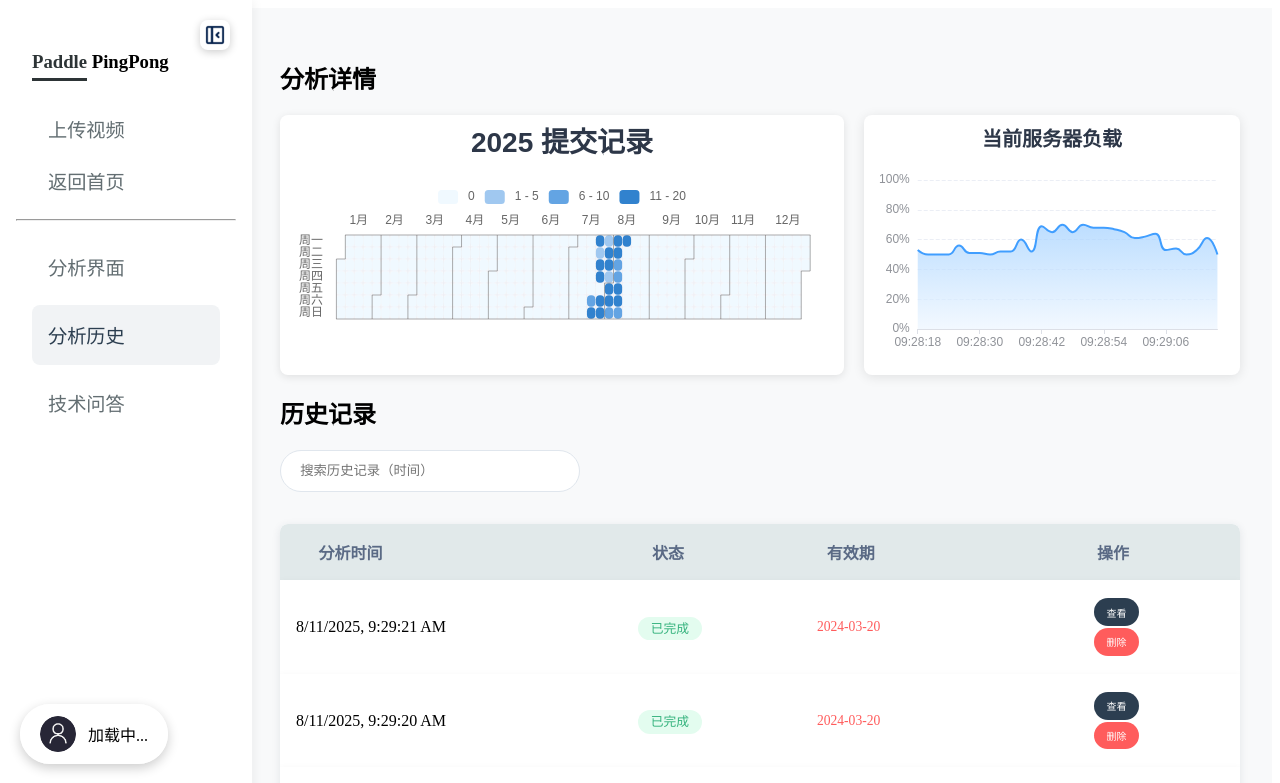
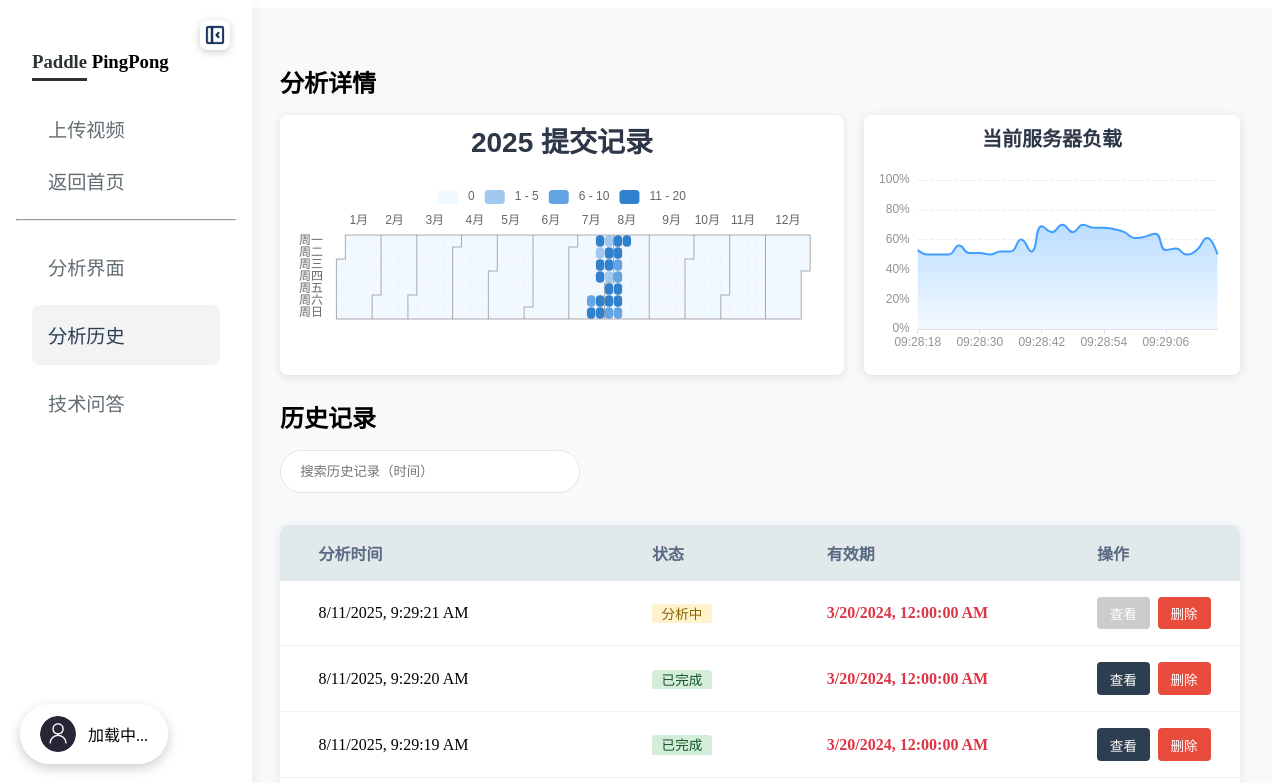
Before and after one commit to UnicFor/PaddlePingPong, a Vue app: page /main in a window 1280 px wide. Shown: the top 783 px of the page. Built offline with nearby package versions, Linux system fonts and the light colour scheme; no server answers.

Commit message:
更新表格样式，修复轮查功能以及相关bug

```diff
--- a/package.json
+++ b/package.json
@@ -12,6 +12,7 @@
     "axios": "^1.8.2",
     "dompurify": "^3.2.6",
     "echarts": "^6.0.0",
+    "element-plus": "^2.10.6",
     "html2pdf.js": "^0.10.3",
     "jwt-decode": "^4.0.0",
     "marked": "^16.1.2",
--- a/src/components/HistoryHeader.vue
+++ /dev/null
@@ -1,32 +0,0 @@
-<script setup>
-
-</script>
-
-<template>
-  <div class="virtual-header">
-    <div>分析时间</div>
-    <div>状态</div>
-    <div>有效期</div>
-    <div>操作</div>
-  </div>
-</template>
-
-<style scoped>
-.virtual-header {
-  display: grid;
-  gap: 1rem;
-  grid-template-columns: 2fr 1fr 1.6fr 0.8fr;
-  background: #e1e9ea;
-  border-radius: 8px 8px 0 0;
-  padding: 1rem 1rem 1rem 2.4rem;
-  font-weight: 600;
-  color: #5a6a85;
-}
-
-@media (max-width: 768px) {
-  .virtual-header {
-    gap: 0;
-    padding: 1rem;
-  }
-}
-</style>
--- a/src/components/HistoryItem.vue
+++ /dev/null
@@ -1,88 +0,0 @@
-<script>
-import { useHistoryStore } from '@/stores/history.js'
-
-export default {
-  props: {
-    item: {
-      type: Object,
-      required: true
-    }
-  },
-  computed: {
-    formattedTime() {
-      return new Date(this.item.time).toLocaleString()
-    },
-    statusText() {
-      const statusMap = {
-        processing: '分析中',
-        completed: '已完成',
-        expired: '已失效'
-      }
-      return statusMap[this.item.status]
-    },
-    statusClass() {
-      return `status-${this.item.status}`
-    },
-    isExpiringSoon() {
-      const expiryDate = new Date(this.item.expiry)
-      const diffDays = Math.ceil((expiryDate - Date.now()) / (1000 * 3600 * 24))
-      return diffDays <= 3
-    },
-    isCompleted() {
-      return this.item.status === 'completed'
-    }
-  },
-  methods: {
-    handleDelete() {
-      if (!confirm('确定要永久删除此报告？')) return
-      this.$emit('delete', this.item.id)
-    },
-    handleCheck() {
-      const historyStore = useHistoryStore()
-      historyStore.setCurrentAnalysisId(this.item.id)
-      this.$emit('check')
-    }
-  },
-  emits: ['check', 'delete']
-}
-</script>
-
-<template>
-  <div class="history-item">
-    <!-- 时间列 -->
-    <div class="time-col">
-      <span class="analysis-time">{{ formattedTime }}</span>
-    </div>
-
-    <!-- 状态列 -->
-    <div class="status-col">
-      <span class="status-badge" :class="statusClass">
-        {{ statusText }}
-      </span>
-    </div>
-
-    <!-- 有效期列 -->
-    <div class="expiry-col">
-      <span class="expiry-indicator" :class="{ 'expiring-soon': isExpiringSoon }">
-        {{ item.expiry }}
-      </span>
-    </div>
-
-    <!-- 操作列 -->
-    <div>
-      <button
-        class="check-btn"
-        :class="{ disabled: !isCompleted }"
-        :disabled="!isCompleted"
-        @click="handleCheck"
-      >
-        查看
-      </button>
-      <button class="delete-btn" @click="handleDelete">
-        删除
-      </button>
-    </div>
-  </div>
-</template>
-
-<style scoped src="@/assets/css/history-item.css"></style>
--- a/src/main.js
+++ b/src/main.js
@@ -1,6 +1,10 @@
 import router from './router'
 import { createApp } from 'vue'
 import { createPinia } from 'pinia'
+
+import ElementPlus from 'element-plus'
+
+import 'element-plus/dist/index.css'
 
 import App from './App.vue'
 
@@ -9,4 +13,5 @@ const pinia = createPinia()
 const app = createApp(App)
 app.use(pinia)
 app.use(router)
+app.use(ElementPlus)
 app.mount('#app')
--- a/src/stores/history.js
+++ b/src/stores/history.js
@@ -8,7 +8,7 @@ const generateMockData = () => {
   return Array.from({ length: 10 }, (_, i) => ({
     id: i + 1,
     time: new Date(baseTime + i * 1000).toLocaleString(),
-    status: i === 0 ? 'expired' : (i === 19 ? 'processing' : 'completed'),
+    status: i === 0 ? 'expired' : (i === 9 ? 'processing' : 'completed'),
     expiry: "2024-03-20"
   }));
 }
@@ -33,12 +33,16 @@ export const useHistoryStore = defineStore('history', () => {
 
     const fetchHistory = async () => {
         try {
-            isLoading.value = true
-
+            if (historyItems.value.length === 0 || processingItems.value.length > 0) {
+                isLoading.value = true;
+            }
             // 开发环境使用模拟数据
             if (import.meta.env.MODE === 'development') {
                 await new Promise(resolve => setTimeout(resolve, 500))
-                historyItems.value = generateMockData()
+
+                // 首次加载时强制生成模拟数据
+                const newData = generateMockData();
+                updateHistoryItems(newData);
 
                 // 设置默认最新记录
                 if (historyItems.value.length > 0) {
@@ -48,7 +52,8 @@ export const useHistoryStore = defineStore('history', () => {
                         .sort((a, b) => b.id - a.id)
 
                     // 优先选择最新非 processing 记录，若没有则保持 null
-                    currentAnalysisId.value = validRecords[0]?.id || null
+                    currentAnalysisId.value = validRecords[0]?.id || null;
+                    initialized.value = true;
                 }
                 error.value = null
                 return
@@ -77,17 +82,16 @@ export const useHistoryStore = defineStore('history', () => {
               expiry: item.expiry
             }))
 
-            // 设置默认最新记录
-            if (!initialized.value) {
-                if (historyItems.value.length > 0) {
-                    const validRecords = [...historyItems.value]
-                        .filter(item => item.status === 'completed')
-                        .sort((a, b) => b.id - a.id)
+            // 使用新函数更新数据，避免完全替换
+            updateHistoryItems(data);
 
-                    currentAnalysisId.value = validRecords[0]?.id || null
-                }
-
-                initialized.value = true // 标记已初始化
+            // 设置默认最新记录 (保持不变)
+            if (!initialized.value && historyItems.value.length > 0) {
+                const validRecords = [...historyItems.value]
+                    .filter(item => item.status === 'completed')
+                    .sort((a, b) => b.id - a.id);
+                currentAnalysisId.value = validRecords[0]?.id || null;
+                initialized.value = true;
             }
 
             error.value = null
@@ -95,12 +99,40 @@ export const useHistoryStore = defineStore('history', () => {
             error.value = err.message || '请求失败，请检查网络连接'
             console.error('获取历史记录失败:', err)
         } finally {
-            isLoading.value = false
-            if (processingItems.value.length > 0) {
-              polling.value = setTimeout(fetchHistory, 10000) // 每10秒轮询
-            }
+            // 延迟隐藏加载状态，避免快速闪烁
+            setTimeout(() => {
+                isLoading.value = false;
+            }, 300);
         }
     }
+
+    // 添加新函数用于智能更新历史记录
+    const updateHistoryItems = (newItems) => {
+        // 如果是首次加载，直接替换
+        if (historyItems.value.length === 0) {
+            historyItems.value = newItems;
+            return;
+        }
+
+        // 创建现有ID的映射
+        const existingItemsMap = new Map(historyItems.value.map(item => [item.id, item]));
+
+        // 更新或添加项目
+        newItems.forEach(newItem => {
+            const existingItem = existingItemsMap.get(newItem.id);
+            if (existingItem) {
+                // 只在状态发生变化时更新
+                if (existingItem.status !== newItem.status) {
+                    Object.assign(existingItem, newItem);
+                }
+            } else {
+                historyItems.value.push(newItem);
+            }
+        });
+
+        // 按ID降序排序
+        historyItems.value.sort((a, b) => b.id - a.id);
+    };
 
     const deleteItem = async (id) => {
         try {
@@ -160,9 +192,11 @@ export const useHistoryStore = defineStore('history', () => {
     }
 
     const startAutoRefresh = () => {
-      if (processingItems.value.length > 0) {
-        polling.value = setTimeout(fetchHistory, 10000)
-      }
+        if (polling.value) {
+            clearTimeout(polling.value);
+            polling.value = null;
+        }
+        polling.value = setTimeout(fetchHistory, 30000);
     }
 
     return {
--- a/src/views/AnalysisHistory.vue
+++ b/src/views/AnalysisHistory.vue
@@ -1,60 +1,108 @@
-<script>
-import HistoryItem from '@/components/HistoryItem.vue'
-import HistoryHeader from '@/components/HistoryHeader.vue'
+<script setup>
+import { ref, computed, onMounted, onBeforeUnmount, defineEmits } from 'vue'
 import { useHistoryStore } from '@/stores/history.js'
+import ServerGauge from '@/components/ServerGauge.vue'
+import CommitHeatmap from '@/components/HeatMap.vue'
 
-import {ref, computed, onMounted, onBeforeUnmount} from 'vue'
+const historyStore = useHistoryStore()
+const searchQuery = ref('')
+const year = ref(new Date().getFullYear())
 
-import ServerGauge from "@/components/ServerGauge.vue";
-import CommitHeatmap from "@/components/HeatMap.vue";
+const emit = defineEmits(['check'])
 
+// 在组件挂载时获取数据
+onMounted(() => {
+  historyStore.fetchHistory()
+  historyStore.startAutoRefresh()
+})
 
-export default {
-  components: {ServerGauge, CommitHeatmap, HistoryItem, HistoryHeader },
-  data() {
-    return {
-      year: new Date().getFullYear()
-    }
-  },
-  setup() {
-    const historyStore = useHistoryStore()
-    const searchQuery = ref('')
+// 清理定时器防止内存泄漏
+onBeforeUnmount(() => {
+  if (historyStore.polling) {
+    clearTimeout(historyStore.polling);
+    historyStore.polling = null;
+  }
+})
 
-    // 初始化获取数据
-    historyStore.fetchHistory()
+// 格式化时间
+const formatTime = (time) => {
+  if (!time) return ''
+  return new Date(time).toLocaleString()
+}
 
-    // 统一计算属性
-    const filteredItems = computed(() => {
-      // 添加空值检查
-      if (!historyStore.historyItems) return []
-      return historyStore.historyItems
-      .filter(item =>
-        item.time.includes(searchQuery.value) ||
-        item.status.includes(searchQuery.value)
-      )
-      .sort((a, b) => b.id - a.id);
-    })
+// 获取状态文本
+const getStatusText = (status) => {
+  const statusMap = {
+    processing: '分析中',
+    completed: '已完成',
+    expired: '已失效'
+  }
+  return statusMap[status] || status
+}
 
-    const handleDelete = async (id) => {
-      await historyStore.deleteItem(id)
-    }
+// 获取状态样式
+const getStatusClass = (status) => {
+  return `status-${status}`
+}
 
-    onMounted(() => {
-      historyStore.startAutoRefresh() // 进入页面启动
-    })
+// 检查是否即将过期
+const isExpiringSoon = (expiryDate) => {
+  if (!expiryDate) return false
+  const expiry = new Date(expiryDate)
+  const diffDays = Math.ceil((expiry - Date.now()) / (1000 * 3600 * 24))
+  return diffDays <= 3
+}
 
-    onBeforeUnmount(() => {
-      clearTimeout(historyStore.polling) // 离开页面停止
-    })
+// 检查是否已完成
+const isCompleted = (status) => {
+  return status.toLowerCase() === 'completed';
+}
 
-    return {
-      searchQuery,
-      filteredItems,
-      handleDelete,
-      historyStore
-    }
+// 处理删除操作
+const handleDelete = async (id) => {
+  if (!confirm('确定要永久删除此报告？')) return
+  await historyStore.deleteItem(id)
+}
+
+// 处理查看操作
+const handleCheck = (id) => {
+  // 找到对应的分析项
+  const item = historyStore.historyItems.find(item => item.id === id);
+
+  if (!item) {
+    alert('未找到对应的分析项');
+    return;
+  }
+
+  if (!isCompleted(item.status)) {
+    console.log('分析尚未完成，无法查看');
+    alert('分析尚未完成，无法查看');
+    return;
+  }
+
+  try {
+    // 设置当前分析ID
+    historyStore.setCurrentAnalysisId(item.id);
+    console.log('已设置当前分析ID:', item.id);
+
+    // 触发check事件，通知父组件(Main.vue)切换到分析页面
+    emit('check');
+
+  } catch (error) {
+    console.error('查看操作失败:', error);
+    alert('查看操作失败，请重试');
   }
 }
+
+// 过滤显示的历史记录
+const filteredItems = computed(() => {
+  return historyStore.historyItems
+    .filter(item =>
+      item.time.includes(searchQuery.value) ||
+      item.status.includes(searchQuery.value)
+    )
+    .sort((a, b) => b.id - a.id)
+})
 </script>
 
 <template>
@@ -62,10 +110,10 @@ export default {
     <h2 class="section-title">分析详情</h2>
     <div class="dashboard-container">
       <div class="heatmap-section">
-        <commit-heatmap :year="year" />
+        <CommitHeatmap :year="year" />
       </div>
       <div class="gauge-section">
-        <server-gauge title="服务器负载监控" />
+        <ServerGauge title="服务器负载监控" />
       </div>
     </div>
     <h2 class="section-title">历史记录</h2>
@@ -77,28 +125,65 @@ export default {
       >
     </div>
 
-    <div v-if="historyStore.isLoading" class="loading">
+    <div
+      v-if="historyStore.isLoading && historyStore.historyItems.length === 0"
+      class="loading"
+    >
       正在加载历史记录...
     </div>
 
-    <!-- 表格结构 -->
-    <div v-else>
-      <div class="table-body">
-        <!-- 独立表头组件 -->
-        <HistoryHeader />
-        <!-- 使用div模拟表格行 -->
-        <HistoryItem
-          v-for="item in filteredItems"
-          :key="item.id"
-          :item="item"
-          @delete="handleDelete"
-          @check="$emit('check')"
-        />
+    <!-- 使用Grid布局的表格 -->
+    <div v-else class="table-container">
+      <!-- 表头 -->
+      <div class="table-header">
+        <div>分析时间</div>
+        <div>状态</div>
+        <div>有效期</div>
+        <div>操作</div>
+      </div>
 
-        <!-- 空状态 -->
-        <div v-if="!filteredItems.length" class="nodata">
-          {{ searchQuery ? '无搜索结果' : '暂无数据' }}
+      <!-- 表格内容 -->
+      <div v-if="filteredItems.length > 0" class="table-content">
+        <div v-for="item in filteredItems" :key="item.id" class="history-item">
+          <!-- 时间列 -->
+          <div class="time-col">
+            <span class="analysis-time">{{ formatTime(item.time) }}</span>
+          </div>
+
+          <!-- 状态列 -->
+          <div class="status-col">
+            <span class="status-badge" :class="getStatusClass(item.status)">
+              {{ getStatusText(item.status) }}
+            </span>
+          </div>
+
+          <!-- 有效期列 -->
+          <div class="expiry-col">
+            <span class="expiry-indicator" :class="{ 'expiring-soon': isExpiringSoon(item.expiry) }">
+              {{ formatTime(item.expiry) }}
+            </span>
+          </div>
+
+          <!-- 操作列 -->
+          <div class="action-col">
+            <button
+              class="check-btn"
+              :class="{ disabled: !isCompleted(item.status) }"
+              :disabled="!isCompleted(item.status)"
+              @click="handleCheck(item.id)"
+            >
+              查看
+            </button>
+            <button class="delete-btn" @click="handleDelete(item.id)">
+              删除
+            </button>
+          </div>
         </div>
+      </div>
+
+      <!-- 空状态 -->
+      <div v-else class="nodata">
+        {{ searchQuery ? '无搜索结果' : '暂无数据' }}
       </div>
     </div>
 
@@ -112,6 +197,8 @@ export default {
 <style scoped>
 .section-title {
   white-space: nowrap;
+  font-size: 1.5rem;
+  margin: 1.5rem 0 1rem;
 }
 
 .search-filter input {
@@ -128,7 +215,7 @@ export default {
   box-shadow: 0 2px 8px rgba(44, 62, 80, 0.1);
 }
 
-.table-body{
+.table-container {
   margin-top: 2rem;
   overflow: hidden;
   min-width: 300px;
@@ -136,17 +223,107 @@ export default {
   border-radius: 8px;
 }
 
-.loading,
-.nodata {
+/* 表头样式 */
+.table-header {
+  display: grid;
+  gap: 1rem;
+  grid-template-columns: 2fr 1fr 1.6fr 0.8fr;
+  background: #e1e9ea;
+  border-radius: 8px 8px 0 0;
+  padding: 1rem 1rem 1rem 2.4rem;
+  font-weight: 600;
+  color: #5a6a85;
+}
+
+/* 表格内容 */
+.table-content {
+  background: white;
+  border-radius: 0 0 8px 8px;
+}
+
+/* 表格行样式 */
+.history-item {
+  display: grid;
+  gap: 1rem;
+  grid-template-columns: 2fr 1fr 1.6fr 0.8fr;
+  padding: 1rem 1rem 1rem 2.4rem;
+  border-bottom: 1px solid #f0f0f0;
+  align-items: center;
+  transition: background-color 0.2s;
+}
+
+.history-item:last-child {
+  border-bottom: none;
+}
+
+.history-item:hover {
+  background-color: #f9f9f9;
+}
+
+/* 列样式 */
+.time-col, .status-col, .expiry-col, .action-col {
+  overflow: hidden;
+  text-overflow: ellipsis;
+  white-space: nowrap;
+}
+
+.status-badge {
+  padding: 0.2rem 0.6rem;
+  border-radius: 4px;
+  font-size: 0.85rem;
+}
+
+.status-processing {
+  background-color: #fff3cd;
+  color: #856404;
+}
+
+.status-completed {
+  background-color: #d4edda;
+  color: #155724;
+}
+
+.status-expired {
+  background-color: #f8d7da;
+  color: #721c24;
+}
+
+.expiring-soon {
+  color: #dc3545;
+  font-weight: bold;
+}
+
+/* 按钮样式 */
+.check-btn, .delete-btn {
+  padding: 0.4rem 0.8rem;
+  border: none;
+  border-radius: 4px;
+  cursor: pointer;
+  font-size: 0.85rem;
+  margin-right: 0.5rem;
+}
+
+.check-btn {
+  background-color: #2c3e50;
+  color: white;
+}
+
+.check-btn.disabled {
+  background-color: #ccc;
+  cursor: not-allowed;
+}
+
+.delete-btn {
+  background-color: #e74c3c;
+  color: white;
+}
+
+.loading, .nodata {
   padding: 20px;
   text-align: center;
   color: #666;
   background: white;
   font-weight: 600;
-}
-
-.loading {
-  margin-top: 2rem;
 }
 
 .error-message {
@@ -170,9 +347,20 @@ export default {
   flex: 2;
 }
 
+/* 响应式设计 */
 @media (max-width: 768px) {
-  .section-title{
+  .section-title {
     font-size: 1.2rem;
+  }
+
+  .table-header, .history-item {
+    gap: 0;
+    padding: 1rem;
+    grid-template-columns: 3fr 1fr 2fr 1fr;
+  }
+
+  .dashboard-container {
+    flex-direction: column;
   }
 }
 </style>
--- a/src/views/Main.vue
+++ b/src/views/Main.vue
@@ -1,8 +1,11 @@
-<script>
-import { shallowRef, markRaw, defineAsyncComponent } from 'vue'
+<script setup>
+import { shallowRef, ref, onMounted, onBeforeUnmount, computed } from 'vue'
+import { useRouter } from 'vue-router'
 import SideNav from '@/components/SideNav.vue'
-import AuthPanel from '@/components/AuthPanel.vue'
+import AuthPanel from '@/components/UserPanel.vue'
+import { markRaw, defineAsyncComponent } from 'vue'
 
+// 使用 defineAsyncComponent 和 markRaw 进行组件懒加载
 const AnalysisHistory = markRaw(defineAsyncComponent(() =>
   import('@/views/AnalysisHistory.vue')
 ))
@@ -16,59 +19,56 @@ const Analysis = markRaw(
   })
 )
 
-export default {
-  components: {
-    SideNav, AuthPanel
-  },
-  data() {
-    return {
-      isMobile: false,
-      activeTab: 'analysis-history',
-      showUserPanel: false,
-      isSidebarCollapsed: false,
-      componentsMap: shallowRef({
+const isMobile = ref(false)
+const activeTab = ref('analysis-history')
+const showUserPanel = ref(false)
+const isSidebarCollapsed = ref(false)
+const componentsMap = shallowRef({
   'analysis-history': AnalysisHistory,
   'technical-evaluation': TechnicalEvaluation,
-        'analysis-view':Analysis
-      }),
+  'analysis-view': Analysis
+})
+
+const router = useRouter()
+
+const currentUser = ref(JSON.parse(localStorage.getItem('mockUser') || 'null'))
+
+const activeComponent = computed(() => componentsMap.value[activeTab.value])
+const sidebarWidth = computed(() =>
+  isMobile.value ? '0' : (isSidebarCollapsed.value ? '20px' : '240px')
+)
+
+onMounted(() => {
+  checkIsMobile()
+  window.addEventListener('resize', checkIsMobile)
+})
+
+onBeforeUnmount(() => {
+  window.removeEventListener('resize', checkIsMobile)
+})
+
+function switchTab(tab) {
+  activeTab.value = tab
 }
-  },
-  computed: {
-    activeComponent() {
-      return this.componentsMap[this.activeTab]
-    },
-    sidebarWidth() {
-      return this.isMobile ? '0' : (this.isSidebarCollapsed ? '20px' : '240px')
+
+function switchToAnalysisView() {
+  activeTab.value = 'analysis-view'
 }
-  },
-  mounted() {
-    this.checkIsMobile()
-    window.addEventListener('resize', this.checkIsMobile)
-  },
-  beforeUnmount() {
-    window.removeEventListener('resize', this.checkIsMobile)
-  },
-  methods: {
-    switchTab(tab) {
-      this.activeTab = tab
-    },
-    switchToAnalysisView() {
-      this.activeTab = 'analysis-view'
-    },
-    toggleUserPanel() {
-      this.showUserPanel = !this.showUserPanel
-    },
-    handleLogout() {
+
+function toggleUserPanel() {
+  showUserPanel.value = !showUserPanel.value
+}
+
+function handleLogout() {
   localStorage.removeItem('mockAuth')
   localStorage.removeItem('mockUser')
-      this.$router.push('/login')
-    },
-    checkIsMobile() {
-    this.isMobile = window.innerWidth <= 768
-      if (this.isMobile && !this.isSidebarCollapsed) {
-        this.isSidebarCollapsed = true
+  router.push('/login')
 }
-    }
+
+function checkIsMobile() {
+  isMobile.value = window.innerWidth <= 768
+  if (isMobile.value && !isSidebarCollapsed.value) {
+    isSidebarCollapsed.value = true
   }
 }
 </script>
--- a/src/views/Test.vue
+++ b/src/views/Test.vue
@@ -1,6 +1,6 @@
 <script setup>
 import { ref } from 'vue'
-import AuthPanel from '@/components/AuthPanel.vue';
+import AuthPanel from '@/components/UserPanel.vue';
 </script>
 
 <template>
```
Also changed, not shown: src/components/UserPanel.vue (renamed from src/components/AuthPanel.vue), 1 other file (tests, documents, lock files or other folders). Lines whose indentation alone changed are shown as unchanged.
